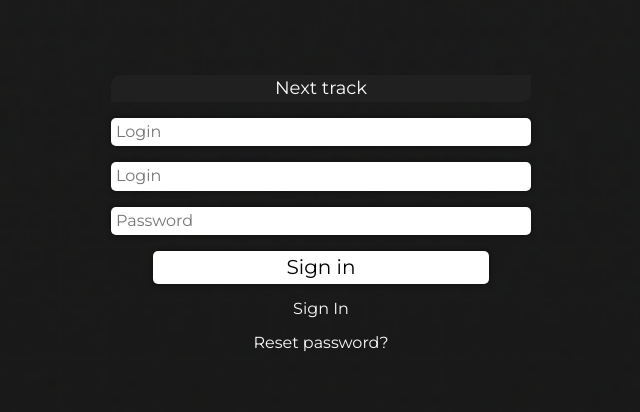
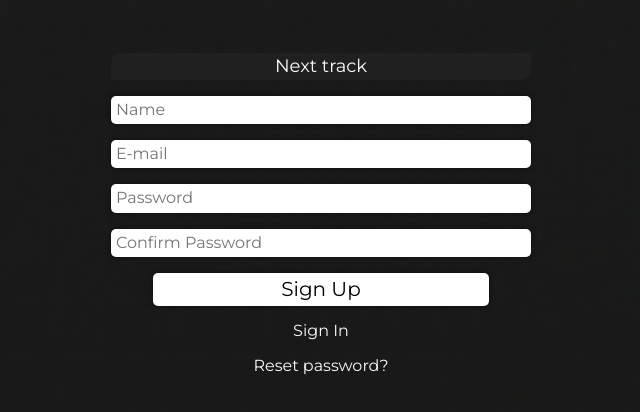
Before and after one commit to NoProblemmm/object-site, a React (Vite) app in the folder object-site-fr/: page /auth/signUp in a window 1280 px wide. Shown: the part 178-590 px from the top of the page, without its empty margins (319-959 px from the left). Built offline with nearby package versions, Linux system fonts and the light colour scheme; what @force-dev/utils would draw is missing.

Commit message:
refactoring

```diff
--- a/object-site-fr/src/pages/auth/SignUp.tsx
+++ b/object-site-fr/src/pages/auth/SignUp.tsx
@@ -1,11 +1,14 @@
 import { useForm } from "react-hook-form";
-import "./auth.css";
-import { signUpFormValidation, type TSignUpSchema } from "./validations";
 import { zodResolver } from "@hookform/resolvers/zod";
 import { useNavigate } from "@tanstack/react-router";
-import { Input } from "../../components/ui/input/Input";
-import { Button } from "../../components/ui/button/Button";
-export const SignUp = () => {
+import { Input } from "@components/ui/input/Input";
+import { Button } from "@components/ui/button/Button";
+import { signUpFormValidation, type TSignUpSchema } from "./validations";
+import { Api } from "@api/Api";
+import "./auth.css";
+import type { ISignUpRequest } from "@api/data-details";
+
+export const SignUp: React.FC = () => {
   const {
     handleSubmit,
     register,
@@ -15,7 +18,12 @@ export const SignUp = () => {
 
   const navigate = useNavigate();
 
-  const submitSignIn = () => {};
+  const submitSignIn = async (data: ISignUpRequest) => {
+    const response = await Api().signUp(data);
+    if (response.success) {
+      navigate({ to: "/auth/signIn" });
+    }
+  };
   return (
     <>
       <div className="signin__container">
@@ -26,11 +34,11 @@ export const SignUp = () => {
             </p>
             <Input
               {...register("name", { required: true })}
-              placeholder="Login"
+              placeholder="Name"
             ></Input>
             <Input
               {...register("email", { required: true })}
-              placeholder="Login"
+              placeholder="E-mail"
             ></Input>
             {errors.email && (
               <p className="form__error">{errors.email.message}</p>
@@ -40,12 +48,20 @@ export const SignUp = () => {
               type="password"
               placeholder="Password"
             ></Input.Password>
-
             {errors.password && (
               <p className="form__error">{errors.password.message}</p>
             )}
+            <Input.Password
+              {...register("confirmPassword", { required: true })}
+              type="password"
+              placeholder="Confirm Password"
+            ></Input.Password>
+            {errors.confirmPassword && (
+              <p className="form__error">{errors.confirmPassword.message}</p>
+            )}
+
             <div className="form__button">
-              <Button htmlType="submit">Sign in</Button>
+              <Button htmlType="submit">Sign Up</Button>
               <p
                 className="form__option"
                 onClick={() => navigate({ to: "/auth/signIn" })}
--- a/object-site-fr/src/pages/auth/validations.ts
+++ b/object-site-fr/src/pages/auth/validations.ts
@@ -3,7 +3,7 @@ import {
   emailValidation,
   passwordValidation,
   nameValidation,
-} from "../../common/validation";
+} from "@common/validation";
 
 export const signInFormValidation = z.object({
   email: emailValidation,
--- a/object-site-fr/src/pages/home/Home.tsx
+++ b/object-site-fr/src/pages/home/Home.tsx
@@ -1,15 +1,16 @@
-import { Layout } from "../../components/home/playerLayout/layout/Layout";
-import { Footer } from "../../components/ui/footer/Footer";
-import { Header } from "../../components/ui/header/Head";
-import { LeftSider } from "../../components/home/leftSider/LeftSider";
-import { RightSider } from "../../components/home/rightSider/RightSider";
+import { useEffect } from "react";
+import { observer } from "mobx-react-lite";
+import { Layout } from "@components/home/playerLayout/layout/Layout";
+import { Footer } from "@components/ui/footer/Footer";
+import { Header } from "@components/ui/header/Head";
+import { LeftSider } from "@components/home/leftSider/LeftSider";
+import { RightSider } from "@components/home/rightSider/RightSider";
+import { playerStore } from "@store/player/Player.store";
+import { useSessionStore } from "@store/session/Session.store";
+import { useApiTokenProvider } from "@api/ApiToken.provider";
 import "./Home.css";
-import { useEffect } from "react";
-import { playerStore } from "../../store/player/Player.store";
-import { useSessionStore } from "../../store/session/Session.store";
-import { observer } from "mobx-react-lite";
-import { useApiTokenProvider } from "../../api/ApiToken.provider";
-export const Home = observer(() => {
+
+export const Home: React.FC = observer(() => {
   const links = [
     { name: "Welcome", link: "/welcome" },
     {
@@ -25,13 +26,10 @@ export const Home = observer(() => {
       useSessionStore.refreshSession().then(() => {
         if (playerStore.tracks.length === 0) playerStore.getTrackStore();
         if (playerStore.myTracks.length === 0) playerStore.getMyTrack();
-        console.log(useSessionStore.isAutentificate);
       });
     } else {
       if (playerStore.tracks.length === 0) playerStore.getTrackStore();
       if (playerStore.myTracks.length === 0) playerStore.getMyTrack();
-
-      console.log(useSessionStore.isAutentificate);
     }
   }, []);
   return (
--- a/object-site-fr/src/pages/welcome/Welcome.tsx
+++ b/object-site-fr/src/pages/welcome/Welcome.tsx
@@ -1,15 +1,12 @@
-import { Hero } from "../../components/welcome/hero/Hero";
-import { Layout } from "../../components/welcome/layout/Layout";
 import { useEffect } from "react";
 import { loadingStyle } from "./hooks/LoadingStyles";
-import { Header } from "../../components/ui/header/Head";
-import { Footer } from "../../components/ui/footer/Footer";
+import { Hero } from "@components/welcome/hero/Hero";
+import { Layout } from "@components/welcome/layout/Layout";
+import { Header } from "@components/ui/header/Head";
+import { Footer } from "@components/ui/footer/Footer";
 
 export const Welcome = () => {
-  const links = [
-    { name: "Music", link: "/" },
-    { name: "Sign In", link: "#" },
-  ];
+  const links = [{ name: "Music", link: "/" }];
   useEffect(() => {
     loadingStyle();
   }, []);
--- a/object-site-fr/src/store/player/Player.store.ts
+++ b/object-site-fr/src/store/player/Player.store.ts
@@ -1,6 +1,6 @@
 import { makeAutoObservable, runInAction } from "mobx";
 import { type IPlayerStates, type ITrack } from "./Player.type";
-import { Api } from "../../api/Api";
+import { Api } from "@api/Api";
 
 export class PlayerStore implements IPlayerStates {
   submenu = "NextTrack";
```
